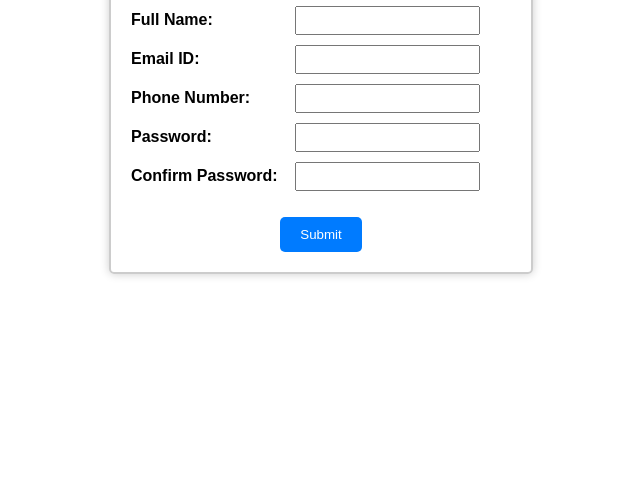
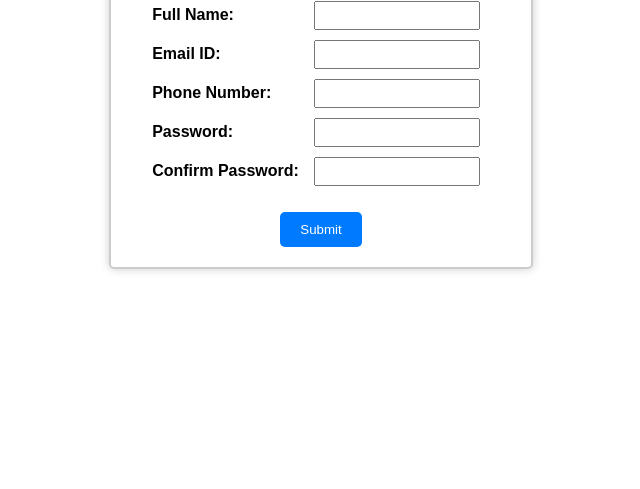
Before and after one commit to ksl-fourwalls/cuddly-waddle, a plain HTML site: page index.html in a window 1280 px wide. Shown: the part 311-800 px from the top of the page, without its empty margins (319-959 px from the left). Drawn offline with Linux system fonts and the light colour scheme.

Commit message:
aligned all element's to center

```diff
--- a/index.html
+++ b/index.html
@@ -8,6 +8,7 @@
   <div class="container">
     <h1>Form Validation</h1>
     <form onsubmit="return validateForm()">
+    <div class="wrapper">
       <label for="fullName">Full Name:</label>
       <input type="text" id="fullName" name="fullName" required><br>
 
@@ -23,7 +24,7 @@
       <label for="confirmPassword">Confirm Password:</label>
       <input type="password" id="confirmPassword" name="confirmPassword" required><br>
 
-    <p id="error-message"></p>
+      <p id="error-message"></p>
       <button type="submit" onClick="validateForm();">Submit</button>
       </div>
     </form>
--- a/styles.css
+++ b/styles.css
@@ -11,6 +11,7 @@ body {
   border: 2px solid #ccc;
   border-radius: 5px;
   padding: 20px;
+  padding-top: 10px;
   box-shadow: 0 0 10px rgba(0, 0, 0, 0.2);
   width: 380px;
 }
@@ -19,11 +20,16 @@ body {
 	text-align: center;
 }
 
+.wrapper {
+	display: table;
+	margin: 0 auto;
+}
+
 
 label {
   font-weight: bold;
   display: inline-grid;
-  width: 42%;
+  width: 48%;
 }
 
 input {
```
